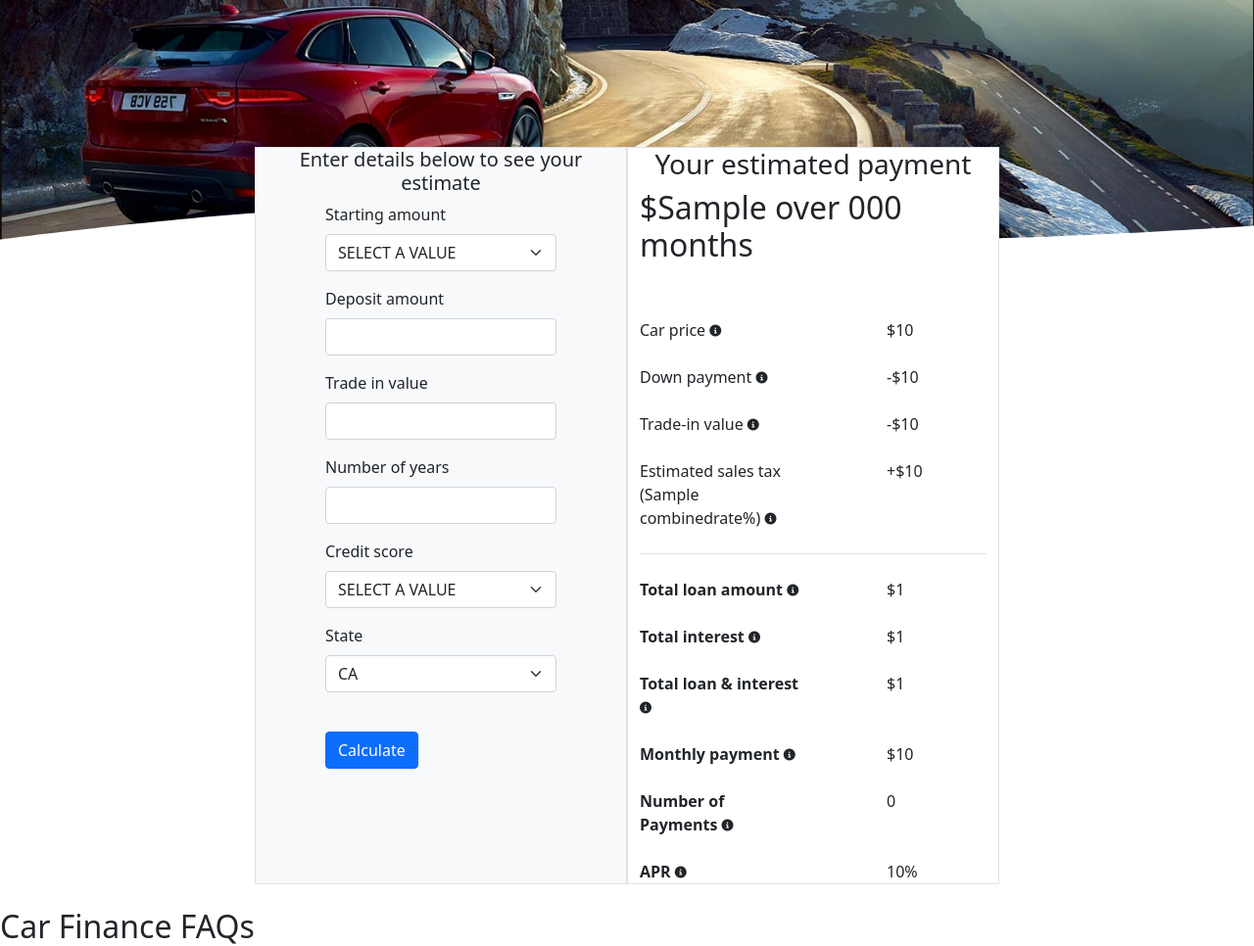
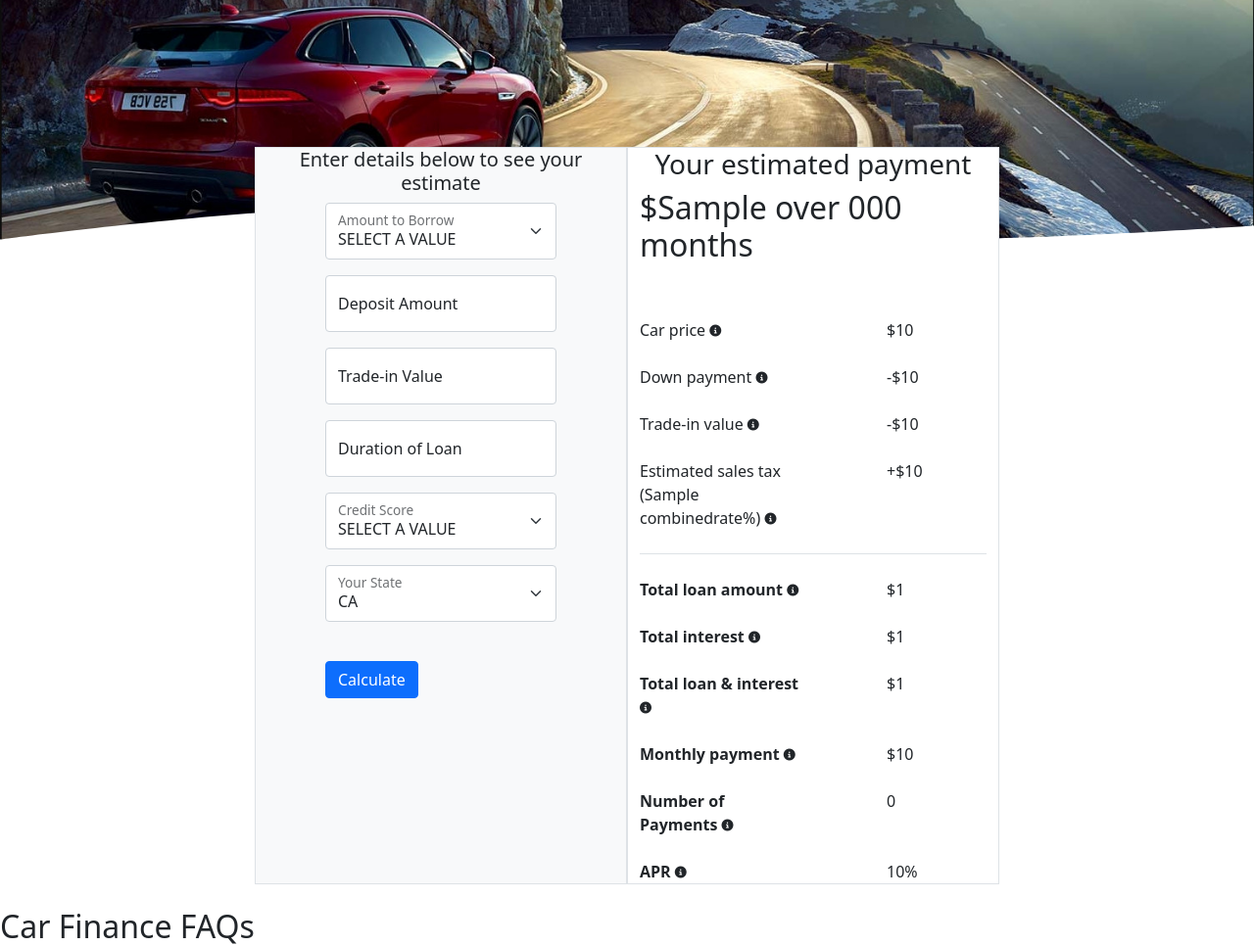
Before and after one commit to lowdowner/loancalculator, a Django app: template loancalculator/templates/loancalculator/index.html in a window 1280 px wide. Shown: the part 56-1022 px from the top of the page at 98% size. Run offline with Django 3.2, Linux system fonts and the light colour scheme; tables that the repository leaves empty hold one stand-in row (values such as "Sample post"); the template is opened without the code that fills it: values that come from a table or form of the project are taken from there, most other values are stand-ins (such as "Sample title", 1, 10 or a date in 2020); some libraries are stand-ins or nearby versions.

Commit message:
Floating labels on input fields

```diff
--- a/loancalculator/forms.py
+++ b/loancalculator/forms.py
@@ -3,7 +3,7 @@ from .models import StateTax
 
 STATES = (
     ('', 'Choose...'),
-    ('AL','Alabama'),
+('AL','Alabama'),
 ('AK','Alaska'),
 ('AZ','Arizona'),
 ('AR','Arkansas'),
@@ -125,18 +125,19 @@ CREDIT_SCORE = (
 
 class InvestmentForm(forms.Form):
     #starting_amount = forms.FloatField()
-    starting_amount = forms.ChoiceField(choices=STARTING_AMOUNT)
-    deposit_amount = forms.FloatField()
-    trade_in_value = forms.FloatField()
-    number_of_years = forms.FloatField()
-    credit_score = forms.ChoiceField(choices=CREDIT_SCORE)
+    starting_amount = forms.ChoiceField(choices=STARTING_AMOUNT, widget=forms.Select(attrs={'class': 'form-select', 'id': 'my-dropdown', 'aria-label': 'Floating label select example'}))
+    deposit_amount = forms.FloatField(widget=forms.TextInput(attrs={'class': 'form-control form-floating', 'id': 'my-text-input', 'aria-label': 'Floating label input example', 'placeholder': 'Enter some text'}))
+    trade_in_value = forms.FloatField(widget=forms.TextInput(attrs={'class': 'form-control form-floating', 'id': 'my-text-input', 'aria-label': 'Floating label input example', 'placeholder': 'Enter some text'}))
+    number_of_years = forms.FloatField(widget=forms.TextInput(attrs={'class': 'form-control form-floating', 'id': 'my-text-input', 'aria-label': 'Floating label input example', 'placeholder': 'Enter some text'}))
+    credit_score = forms.ChoiceField(choices=CREDIT_SCORE, widget=forms.Select(attrs={'class': 'form-select', 'id': 'my-dropdown', 'aria-label': 'Floating label select example'}))
     #state = forms.ChoiceField(choices=STATES)
     #state = forms.ModelChoiceField(queryset=StateTax.zipcode(), empty_label=None)
     #state = forms.ChoiceField(queryset=StateTax.objects.values_list('zipcode', flat=True).distinct())
     state = forms.ChoiceField(
         label='State',
-        choices=[(zipcode, zipcode) for zipcode in StateTax.objects.values_list('zipcode', flat=True).distinct()]
-    )
+        choices=[(zipcode, zipcode) for zipcode in StateTax.objects.values_list('zipcode', flat=True).distinct()],
+        widget=forms.Select(attrs={'class': 'form-select', 'id': 'my-dropdown', 'aria-label': 'Floating label select example'}))
+
 
 
 
--- a/loancalculator/templates/loancalculator/index.html
+++ b/loancalculator/templates/loancalculator/index.html
@@ -16,7 +16,36 @@
                 <div class="col-md-8 mx-auto">
             <form action="" method="POST">
                 {% csrf_token %}
-                {{ form|crispy }}
+                <div class="form-floating mb-3">
+                  {{form.starting_amount}}
+                  <label for="{{ form.starting_amount.id_for_label }}">Amount to Borrow</label>
+                </div>
+
+                <div class="form-floating mb-3">
+                  {{form.deposit_amount}}
+                  <label for="{{ form.deposit_amount.id_for_label }}">Deposit Amount</label>
+                </div>
+
+                <div class="form-floating mb-3">
+                  {{form.trade_in_value }}
+                  <label for="{{ form.trade_in_value.id_for_label }}">Trade-in Value</label>
+                </div>
+
+                <div class="form-floating mb-3">
+                  {{form.number_of_years }}
+                  <label for="{{ form.number_of_years.id_for_label }}">Duration of Loan</label>
+                </div>
+
+                <div class="form-floating mb-3">
+                  {{form.credit_score }}
+                  <label for="{{ form.credit_score.id_for_label }}">Credit Score</label>
+                </div>
+
+                <div class="form-floating mb-3">
+                  {{form.state }}
+                  <label for="{{ form.state.id_for_label }}">Your State</label>
+                </div>
+
                 <br>
                 <button class="btn btn-primary" type="submit">Calculate</button>
             </form>
@@ -205,6 +234,8 @@
     </div>
   </div>
 
+
+
   <br>
       <h2> Car Finance FAQs</h2>
     <div class="row t-5">
```
Also changed, not shown: db.sqlite3.
